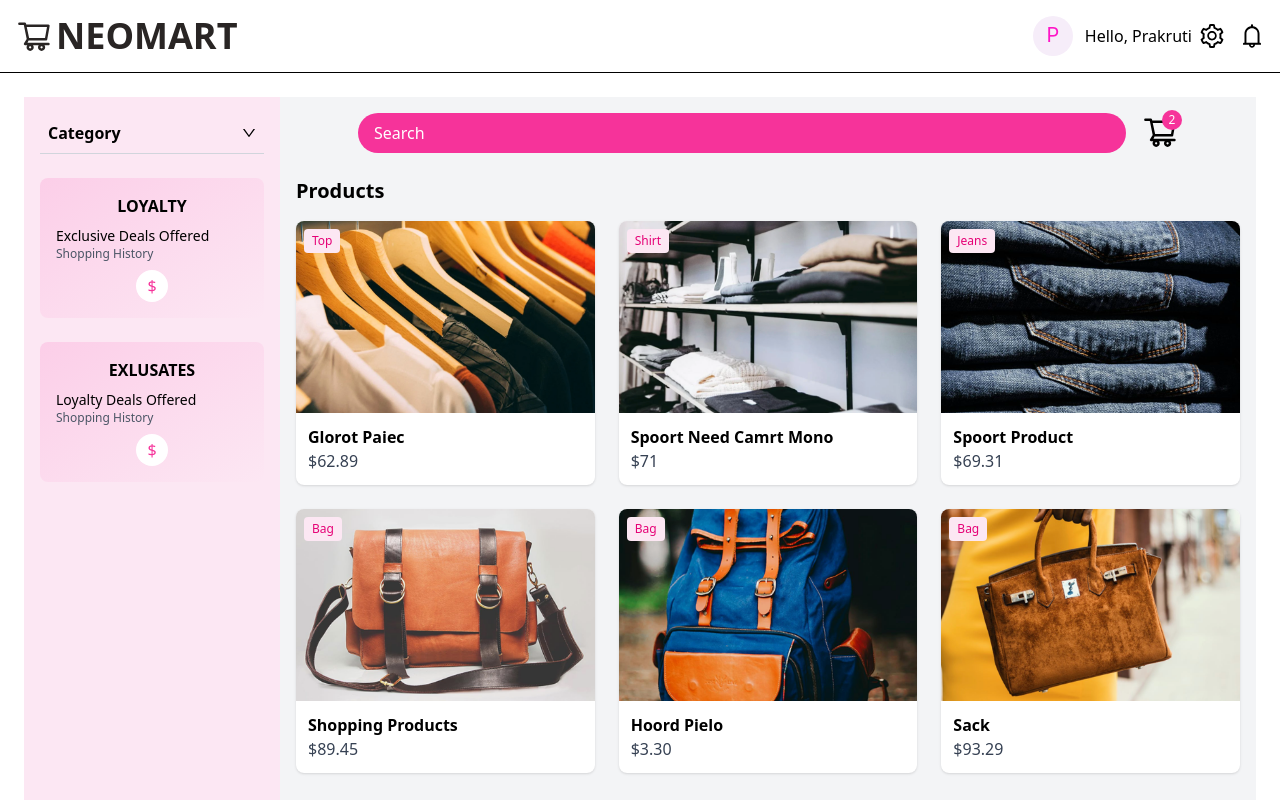
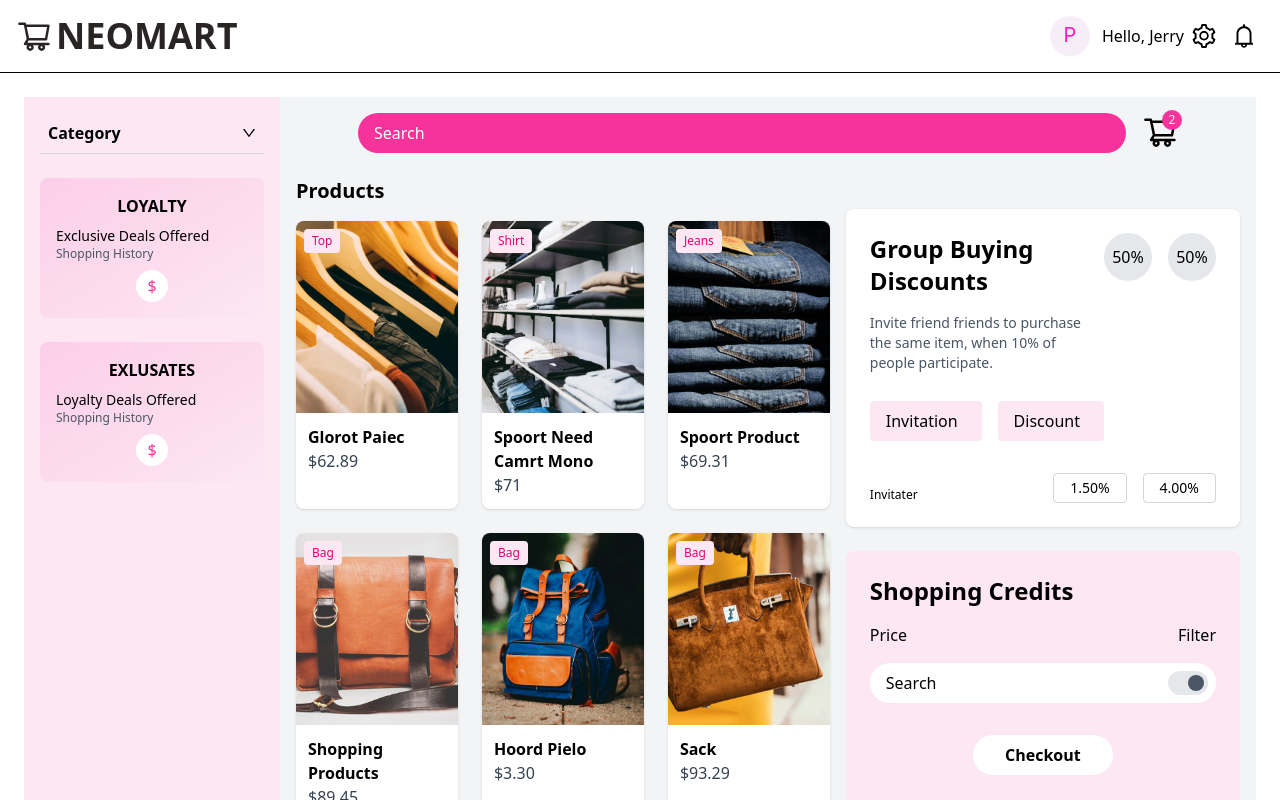
Before and after one commit to jerry0chou/neomart, a React (Vite) app: page / in a window 1280 px wide. Built offline with nearby package versions, Linux system fonts and the light colour scheme.

Commit message:
adjust layout

```diff
--- a/src/components/GroupBuying.tsx
+++ b/src/components/GroupBuying.tsx
@@ -10,7 +10,7 @@ export default function GroupBuying(){
                         Invite friend friends to purchase the same item, when 10% of people participate.
                     </p>
 
-                    <div className="flex space-x-4 mb-4">
+                    <div className="flex space-x-4 mb-4 mt-7">
                         <button className="bg-pink-100 px-4 py-2 rounded flex items-center">
                             <span className="mr-2">Invitation</span>
                         </button>
--- a/src/components/NavBar.tsx
+++ b/src/components/NavBar.tsx
@@ -12,10 +12,10 @@ export default function Navbar() {
                 </div>
             </div>
 
-            <div className="flex items-center space-x-4">
+            <div className="flex items-center space-x-4 mr-2">
                 <div className="flex items-center">
                     <Avatar style={{ backgroundColor: '#f6edf9', color: '#fe16c7', fontSize: '20px' }} size="large">P</Avatar>
-                    <span className="ml-3">Hello, Prakruti</span>
+                    <span className="ml-3">Hello, Jerry</span>
                     <SettingOutlined className="ml-2 text-2xl"/>
                 </div>
                 <BellOutlined className="text-2xl"/>
--- a/src/components/ShoppingCredits.tsx
+++ b/src/components/ShoppingCredits.tsx
@@ -1,7 +1,7 @@
 import React from "react";
 export default function ShoppingCredits(){
     return (
-        <div className="mt-8 bg-pink-100 p-6 rounded-lg">
+        <div className="mt-6 bg-pink-100 p-6 rounded-lg">
             <h2 className="text-2xl font-bold mb-4">Shopping Credits</h2>
 
             <div className="flex justify-between mb-4">
@@ -9,7 +9,7 @@ export default function ShoppingCredits(){
                 <div>Filter</div>
             </div>
 
-            <div className="bg-white rounded-full p-2 flex items-center mb-6">
+            <div className="bg-white rounded-full p-2 flex items-center mb-8">
                 <span className="ml-2">Search</span>
                 <div className="ml-auto flex items-center">
                     <div className="w-10 h-6 bg-gray-200 rounded-full flex items-center p-1 cursor-pointer">
@@ -18,7 +18,7 @@ export default function ShoppingCredits(){
                 </div>
             </div>
 
-            <div className="flex justify-center">
+            <div className="flex justify-center mb-4">
                 <button className="bg-white text-black font-semibold py-2 px-8 rounded-full">
                     Checkout
                 </button>
--- a/src/pages/Home.tsx
+++ b/src/pages/Home.tsx
@@ -50,14 +50,16 @@ const NeoMartPage = () => {
                         </div>
                     </div>
 
-                    {/* Products Section */}
-                    <ProductList />
+                    <div className="flex flex-row gap-4">
+                        {/* Products Section */}
+                        <ProductList />
+                        <div className="flex flex-col">
+                            <GroupBuying/>
+                            <ShoppingCredits/>
+                        </div>
 
-                    {/* Group Buying Section */}
-                    <GroupBuying/>
+                    </div>
 
-                    {/* Shopping Credits */}
-                    <ShoppingCredits/>
                 </main>
             </div>
         </div>
```
